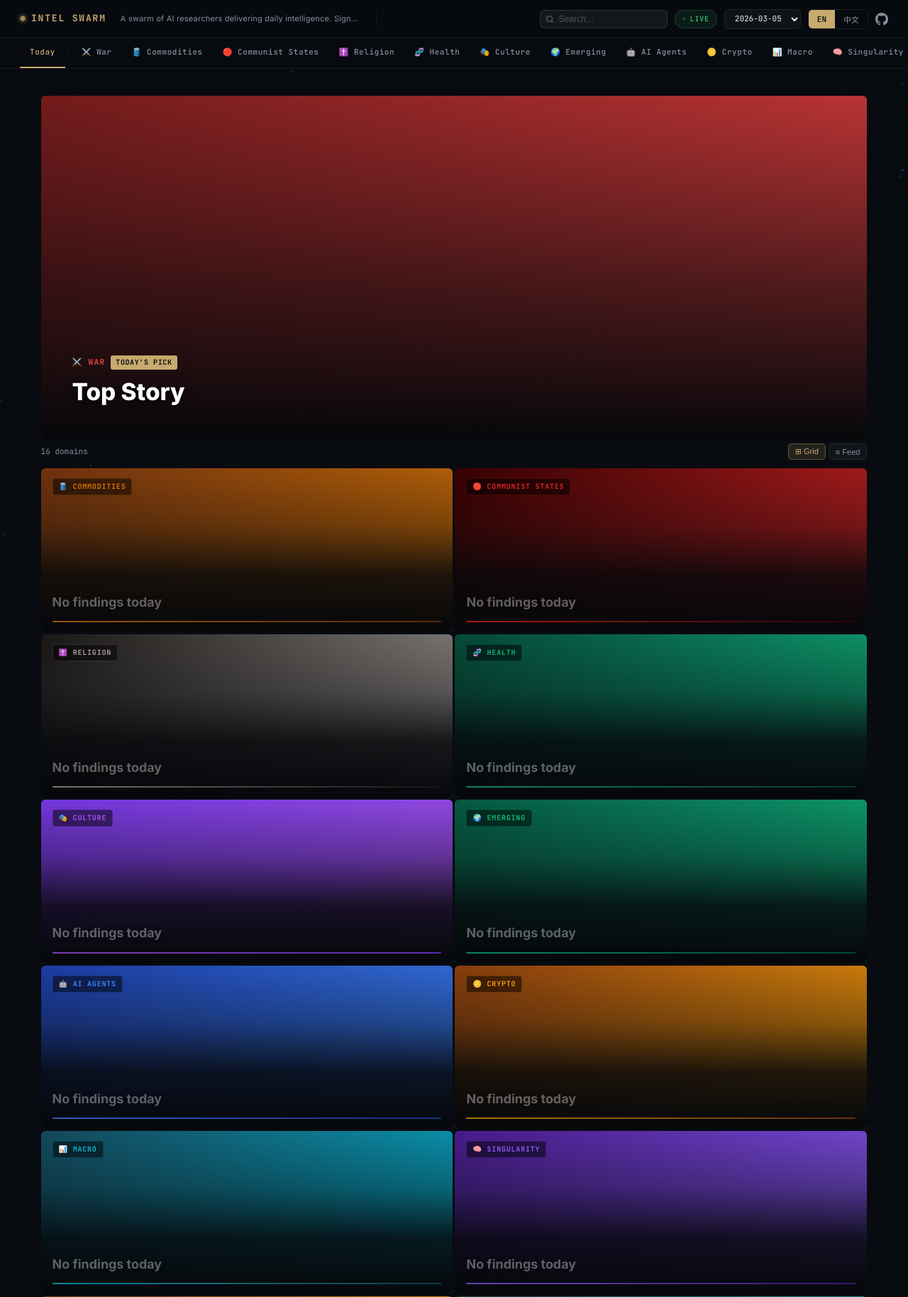
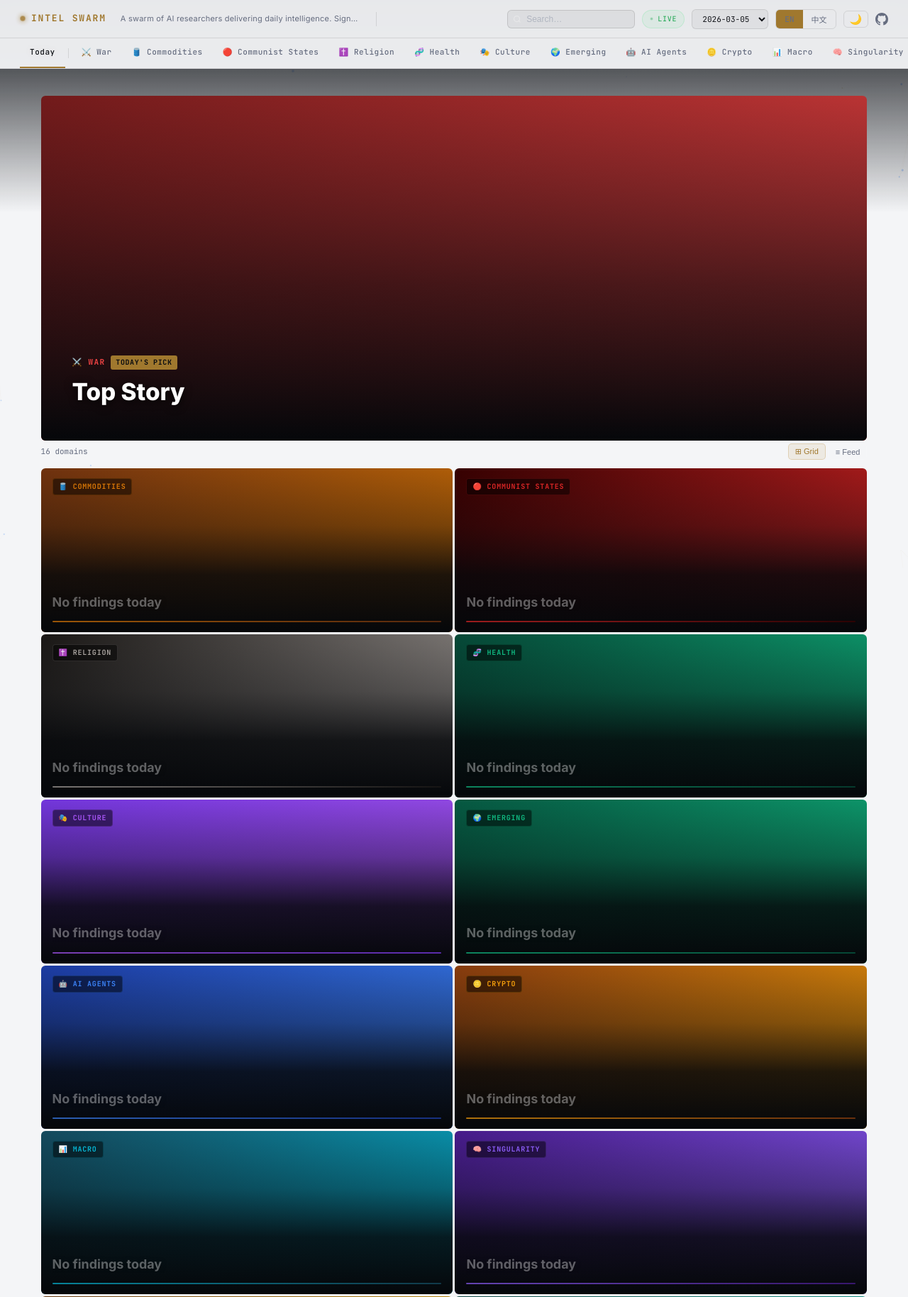
Before and after one commit to outsmartchad/intel-swarm, a Flask app: page /date/1 in a window 1280 px wide. Shown: the top 1828 px of the page at 71% size. Run offline with Flask 3, Linux system fonts and the light colour scheme.

Commit message:
feat: light/dark mode toggle with localStorage + system preference detection

```diff
--- a/web/templates/base.html
+++ b/web/templates/base.html
@@ -45,6 +45,30 @@
       --green: #4ade80;
       --mono: 'JetBrains Mono', monospace;
       --sans: 'Inter', -apple-system, sans-serif;
+      --masthead-bg: rgba(8,11,16,.92);
+      --card-bg: #0d1117;
+      --overlay-top: rgba(5,7,10,.08);
+      --overlay-bot: rgba(5,7,10,1);
+    }
+    html.light {
+      --bg: #f4f5f7;
+      --surface: rgba(0,0,0,0.03);
+      --surface-solid: #ffffff;
+      --surface-hover: rgba(0,0,0,0.05);
+      --border: rgba(0,0,0,0.1);
+      --border-hover: rgba(160,120,50,0.5);
+      --text: #111318;
+      --muted: #666d80;
+      --dim: #b0b5c0;
+      --accent: #a0782e;
+      --accent-glow: rgba(160,120,46,0.15);
+      --accent2: #2563eb;
+      --red: #dc2626;
+      --green: #16a34a;
+      --masthead-bg: rgba(244,245,247,.95);
+      --card-bg: #ffffff;
+      --overlay-top: rgba(240,241,243,0.05);
+      --overlay-bot: rgba(10,10,15,0.82);
     }
     *, *::before, *::after { box-sizing: border-box; margin: 0; padding: 0; }
 
@@ -81,7 +105,7 @@
     /* ── MASTHEAD ── */
     .masthead {
       position: sticky; top: 0; z-index: 100;
-      background: rgba(8,11,16,0.85);
+      background: var(--masthead-bg);
       backdrop-filter: blur(20px) saturate(180%);
       -webkit-backdrop-filter: blur(20px) saturate(180%);
       border-bottom: 1px solid var(--border);
@@ -127,6 +151,30 @@
     @media (max-width: 860px) { .masthead-tagline { display: none; } }
     .gh-link { color: var(--muted); display: flex; align-items: center; transition: color .15s; }
     .gh-link:hover { color: var(--text); }
+
+    /* ── THEME TOGGLE ── */
+    .theme-btn {
+      background: none; border: 1px solid var(--border); border-radius: 6px;
+      color: var(--muted); padding: 4px 8px; cursor: pointer; font-size: 14px;
+      transition: border-color .15s, color .15s, background .15s; line-height: 1;
+    }
+    .theme-btn:hover { border-color: var(--accent); color: var(--accent); background: var(--surface-hover); }
+
+    /* Light mode overrides */
+    html.light body { background: var(--bg); }
+    html.light .domain-nav { background: rgba(244,245,247,.95); border-bottom-color: var(--border); }
+    html.light .domain-nav a { color: var(--muted); }
+    html.light .domain-nav a[data-active="true"] { color: var(--text); }
+    html.light .search-dropdown { background: #fff; border-color: var(--border); box-shadow: 0 8px 32px rgba(0,0,0,.12); }
+    html.light .sdrop-item { border-bottom-color: rgba(0,0,0,.06); }
+    html.light .sdrop-item:hover { background: rgba(0,0,0,.04); }
+    html.light .sdrop-title { color: #111; }
+    html.light .sdrop-snippet { color: rgba(0,0,0,.5); }
+    html.light .date-select { background: rgba(0,0,0,.04); color: var(--text); }
+    html.light .lang-btn { color: var(--muted); }
+    html.light .lang-btn:hover:not(.active) { background: rgba(0,0,0,.06); }
+    html.light .msearch-input { background: rgba(0,0,0,.05); border-color: rgba(0,0,0,.12); color: var(--text); }
+    html.light .msearch-input::placeholder { color: var(--dim); }
     .lang-toggle { display: flex; border: 1px solid var(--border); border-radius: 6px; overflow: hidden; }
     .lang-btn {
       font-family: var(--mono); font-size: 11px; padding: 5px 12px;
@@ -397,6 +445,7 @@
       <button class="lang-btn {% if (lang|default('en')) == 'en' %}active{% endif %}" onclick="setLang('en')">EN</button>
       <button class="lang-btn {% if (lang|default('en')) == 'zh' %}active{% endif %}" onclick="setLang('zh')">中文</button>
     </div>
+    <button class="theme-btn" id="theme-toggle" onclick="toggleTheme()" title="Toggle light/dark">🌙</button>
     <a class="gh-link" href="https://github.com/outsmartchad/intel-swarm" target="_blank" rel="noopener" title="View on GitHub">
       <svg height="18" viewBox="0 0 16 16" width="18" fill="currentColor" aria-hidden="true">
         <path d="M8 0C3.58 0 0 3.58 0 8c0 3.54 2.29 6.53 5.47 7.59.4.07.55-.17.55-.38
@@ -508,6 +557,24 @@ function navigateDate(d){
 })();
 </script>
 <script>
+// ── THEME ──────────────────────────────────────────────────────────────────
+function applyTheme(t) {
+  document.documentElement.classList.toggle('light', t === 'light');
+  var btn = document.getElementById('theme-toggle');
+  if (btn) btn.textContent = t === 'light' ? '🌙' : '☀️';
+}
+function toggleTheme() {
+  var next = document.documentElement.classList.contains('light') ? 'dark' : 'light';
+  localStorage.setItem('intel-theme', next);
+  applyTheme(next);
+}
+// Apply saved theme immediately
+(function() {
+  var saved = localStorage.getItem('intel-theme') ||
+    (window.matchMedia('(prefers-color-scheme: light)').matches ? 'light' : 'dark');
+  applyTheme(saved);
+})();
+
 (function() {
   var _timer = null;
   var _active = -1;
--- a/web/templates/home.html
+++ b/web/templates/home.html
@@ -72,7 +72,7 @@
 /* Base card */
 .ecard {
   position: relative; overflow: hidden;
-  background: #0d1117; border-radius: 6px;
+  background: var(--card-bg); border-radius: 6px;
   text-decoration: none; color: inherit;
   display: flex; flex-direction: column;
   transition: transform .2s ease, box-shadow .2s ease;
```
